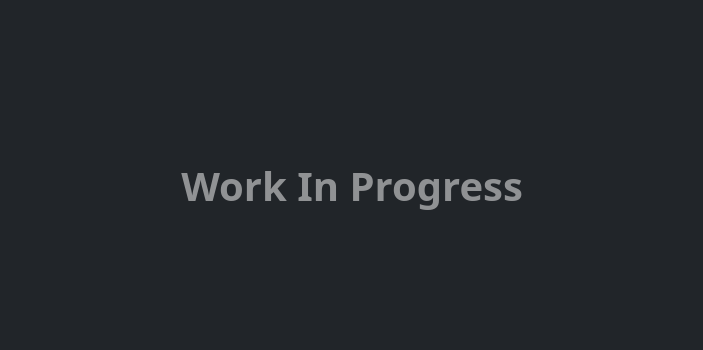
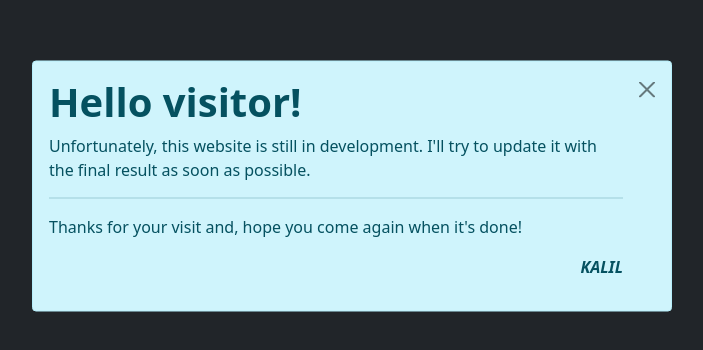
Before and after one commit to KA-LIL/KA-LIL.github.io, a plain HTML site: page index.html in a window 1280 px wide. Shown: the part 214-564 px from the top of the page, without its empty margins (288-991 px from the left). Drawn offline with nearby package versions, Linux system fonts and the light colour scheme.

Commit message:
Update index.html

```diff
--- a/index.html
+++ b/index.html
@@ -8,5 +8,14 @@
 
 <body class="bg-dark">
 	<h1 class="position-absolute top-50 start-50 translate-middle text-white-50 fw-bold">Work In Progress</h1>
+	<div class="alert alert-info alert-dismissible fade show position-absolute top-50 start-50 translate-middle" role="alert">
+		<h1 class="fw-bold">Hello visitor!</h1>
+		<button type="button" class="btn-close" data-bs-dismiss="alert" aria-label="Close"></button>
+		<p>Unfortunately, this website is still in development. I'll try to update it with the final result as soon as possible.</p>
+		<hr>
+		<p>Thanks for your visit and, hope you come again when it's done!</p>
+		<p class="text-end fst-italic fw-bold">KALIL</p>
+	</div>
+	<script src="https://cdn.jsdelivr.net/npm/bootstrap@5.1.3/dist/js/bootstrap.bundle.min.js" integrity="sha384-ka7Sk0Gln4gmtz2MlQnikT1wXgYsOg+OMhuP+IlRH9sENBO0LRn5q+8nbTov4+1p" crossorigin="anonymous"></script>
 </body>
 </html>
```
